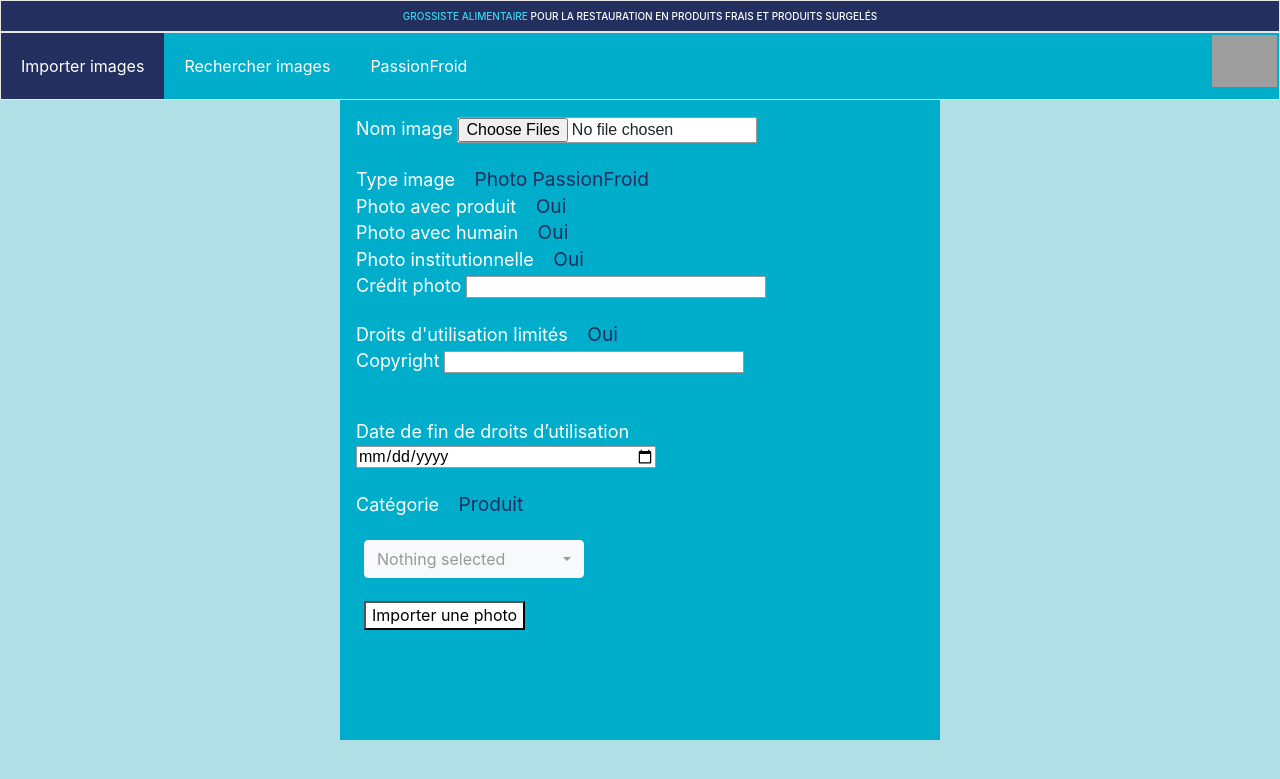
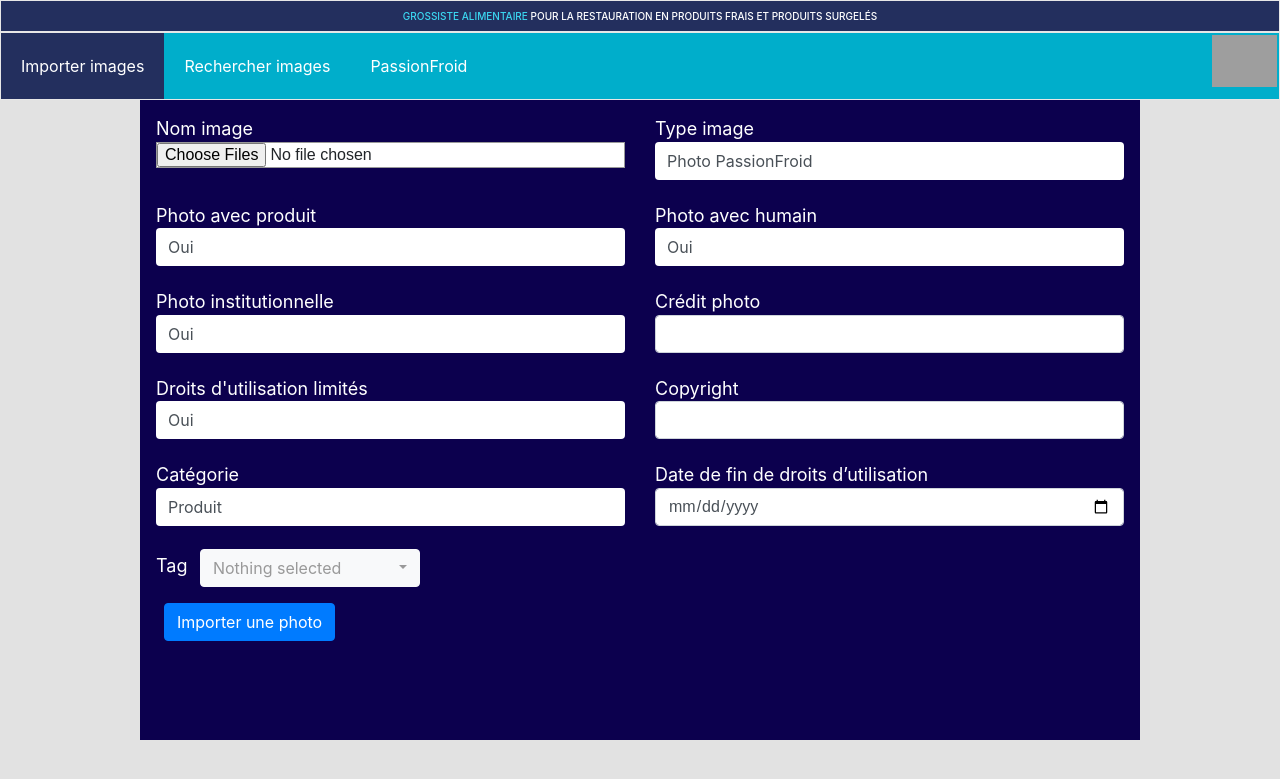
Before and after one commit to loux22/challenge48h, a Flask app: page /import in a window 1280 px wide. Shown: the top 779 px of the page. Run offline with Flask 2, Linux system fonts and the light colour scheme; data that the repository does not hold is empty; some libraries are stand-ins or nearby versions; grey boxes are pictures that could not be loaded.

Commit message:
modify style import.html

```diff
--- a/app/static/css/style.css
+++ b/app/static/css/style.css
@@ -8,7 +8,7 @@
 }
 
 body {
-  background-color: powderblue;
+  background-color: rgb(226, 226, 226);
 }
 
 li {
@@ -34,7 +34,7 @@
 
 form {
   /* Uniquement centrer le formulaire sur la page */
-  width: 600px;
+  width: 1000px;
   height: 80vh;
   /* Encadré pour voir les limites du formulaire */
   padding: 1em;
@@ -42,22 +42,22 @@
   border-color: rgb(35, 47, 94);
   display: block;
   position: relative;
-  background-color: #00aecb;
+  background-color: #0c004e;
   overflow: visible;
   line-height: 1.428;
   margin: 0 auto;
 }
 
-form div+div {
+/* form div+div {
   margin-top: 1em;
-}
+} */
 
 label {
   /* Pour être sûrs que toutes les étiquettes ont même taille et sont correctement alignées */
 
   width: 90px;
   text-align: right;
-  background-color: #00aecb;
+  background-color: #0c004e;
 }
 
 input,
--- a/app/templates/pages/import.html
+++ b/app/templates/pages/import.html
@@ -22,72 +22,100 @@
 
 <form action="/import" method="post" enctype="multipart/form-data">
 
+    <div class="row">
+        <div class="col">
             <label class="fontstyle" for="">Nom image</label>
-<input type="file" name="filename" required multiple>
-<br><br>
+            <input class="form-control-file" type="file" name="filename" required multiple>
+        </div>
+        <div class="col">
             <label class="fontstyle" for="">Type image</label>
-<select class="select" name="typeImg">
+            <select class="form-control" class="select" name="typeImg">
                 <option value="PassionFroid">Photo PassionFroid</option>
                 <option value="fournisseur">Photo fournisseur</option>
                 <option value="logo">Logo</option>
             </select>
+        </div>
+    </div>
     <br>
+
+    <div class="row">
+        <div class="col">
             <label class="fontstyle" for="">Photo avec produit</label>
-<select class="select" name="isProduct">
+            <select class="form-control" name="isProduct">
                 <option value="oui">Oui</option>
                 <option value="non">Non</option>
             </select>
-<br>
+        </div>
+        <div class="col">
             <label class="fontstyle" for="">Photo avec humain</label>
-<select class="select" name="isHuman">
+            <select class="form-control" name="isHuman">
                 <option value="oui">Oui</option>
                 <option value="non">Non</option>
             </select>
+            </select>
+        </div>
+    </div>
     <br>
+    <div class="row">
+        <div class="col">
             <label class="fontstyle" for="">Photo institutionnelle</label>
-<select class="select" name="isInstitutional">
+            <select class="form-control" name="isInstitutional">
                 <option value="oui">Oui</option>
                 <option value="non">Non</option>
             </select>
+        </div>
+        <div class="col">
+            <label class="fontstyle" for="">Crédit photo</label>
+            <input class="form-control" type="text" name="credit" required>
+        </div>
+    </div>
     <br>
-<label class="fontstyle" for="">Crédit photo</label>
-<input type="text" name="credit" required>
 
-<br><br>
-
+    <div class="row">
+        <div class="col">
             <label class="fontstyle" for="">Droits d'utilisation limités</label>
-<select class="rightOfUse-js select" name="rightOfUse">
+            <select class="rightOfUse-js form-control" name="rightOfUse">
                 <option value="oui">Oui</option>
                 <option value="non">Non</option>
             </select>
-
+        </div>
+        <div class="col">
             <div class="isVisible-js">
                 <label class="fontstyle" for="">Copyright</label>
-    <input type="text" name="copyrightImg" required>
+                <input class="form-control" type="text" name="copyrightImg" required>
             </div>
+        </div>
+    </div>
+    <br>
 
-<br><br>
 
-<label class="fontstyle" for="">Date de fin de droits d’utilisation</label>
-<input type="date" name="endOfUse" required>
-
-<br><br>
-
+    <div class="row">
+        <div class="col">
             <label class="fontstyle" for="">Catégorie</label>
-<select class="select" name="category">
+            <select class="form-control" name="category">
                 <option value="Produit">Produit</option>
                 <option value="Ambiance">Ambiance</option>
             </select>
-<br><br>
+        </div>
+        <div class="col">
+            <div class="isVisible-js">
+                <label class="fontstyle" for="">Date de fin de droits d’utilisation</label>
+                <input class="form-control" type="date" name="endOfUse" required>
+            </div>
+        </div>
+    </div>
+    <br>
 
+<div class="form-group">
+    <label class="fontstyle" for="">Tag</label>
     <select name="tag" class="selectpicker" multiple data-live-search="true">
         {% for tag in tags %}
         <option value="{{tag.id}}">{{tag.name}}</option>
         {% endfor %}
     </select>
+</div>
 
-<br><br>
-<button type="submit">Importer une photo</button>
+    <button type="submit" class="btn btn-primary">Importer une photo</button>
 
 </form>
 
```
Lines whose indentation alone changed are shown as unchanged.
